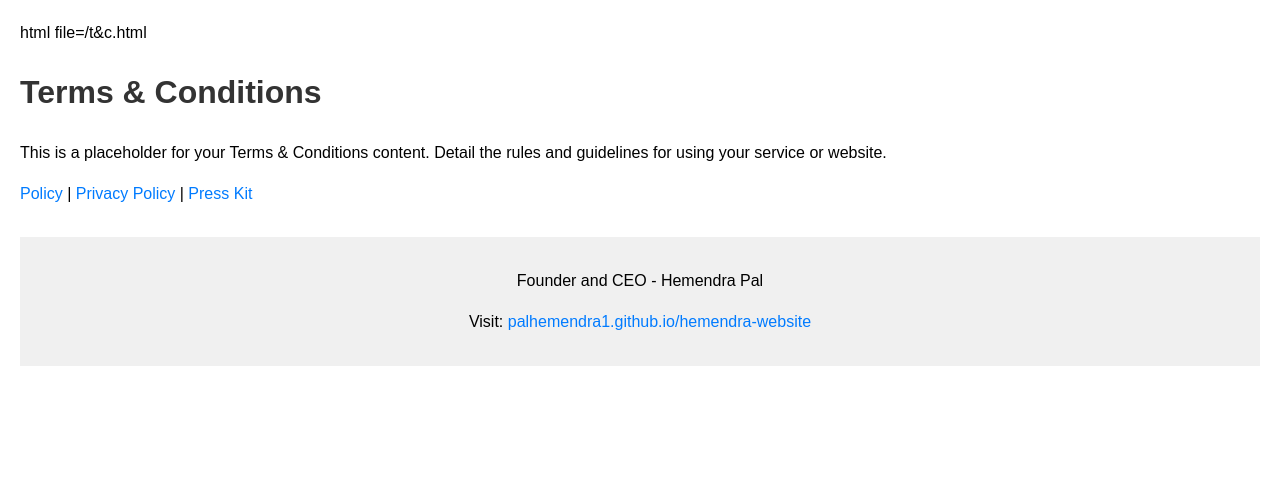
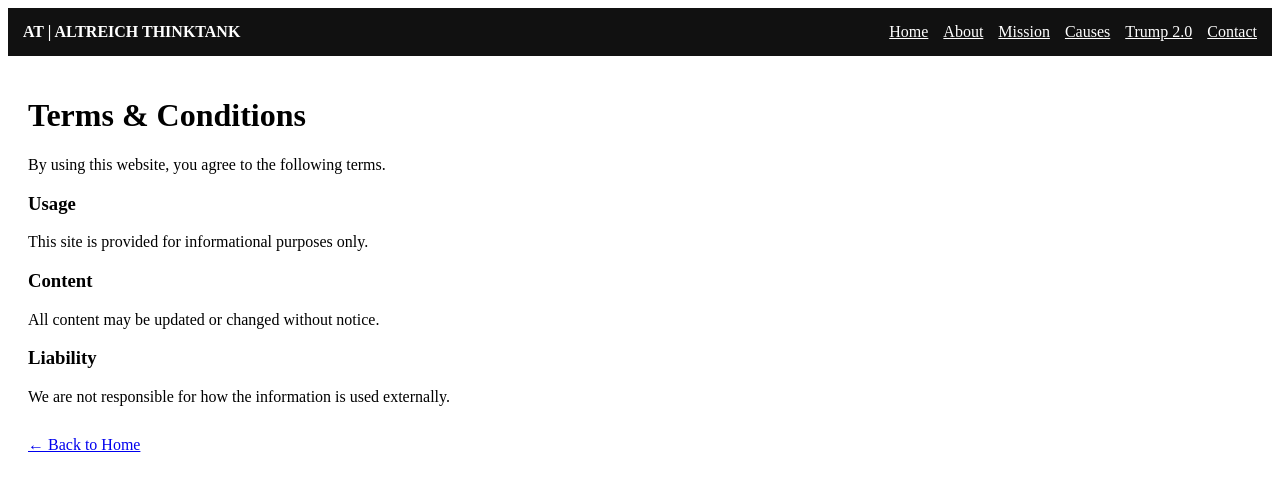
Before and after one commit to palhemendra1/at, a plain HTML site: page terms.html in a window 1280 px wide. Drawn offline with Linux system fonts and the light colour scheme.

Commit message:
Update terms.html

```diff
--- a/terms.html
+++ b/terms.html
@@ -1,29 +1,42 @@
-html file=/t&c.html
 <!DOCTYPE html>
 <html lang="en">
 <head>
-    <meta charset="UTF-8">
-    <meta name="viewport" content="width=device-width, initial-scale=1.0">
-    <title>Terms & Conditions - Your Website</title>
-    <style>
-        body { font-family: sans-serif; line-height: 1.6; margin: 20px; }
-        h1 { color: #333; }
-        a { color: #007bff; text-decoration: none; }
-        a:hover { text-decoration: underline; }
-        .footer { margin-top: 30px; padding: 15px; background-color: #f0f0f0; text-align: center; }
-    </style>
+  <meta charset="UTF-8">
+  <meta name="viewport" content="width=device-width, initial-scale=1.0">
+  <title>Terms & Conditions - AT</title>
 </head>
 <body>
-    <h1>Terms & Conditions</h1>
-    <p>This is a placeholder for your Terms & Conditions content. Detail the rules and guidelines for using your service or website.</p>
-    <p>
-        <a href="policy.html">Policy</a> |
-        <a href="privacy.html">Privacy Policy</a> |
-        <a href="press.html">Press Kit</a>
-    </p>
-    <div class="footer">
-        <p>Founder and CEO - Hemendra Pal</p>
-        <p>Visit: <a href="https://palhemendra1.github.io/hemendra-website">palhemendra1.github.io/hemendra-website</a></p>
-    </div>
+
+<header style="padding:15px;background:#111;color:white;display:flex;justify-content:space-between;align-items:center;flex-wrap:wrap">
+  <div><strong>AT | ALTREICH THINKTANK</strong></div>
+  <nav style="display:flex;gap:15px;flex-wrap:wrap">
+    <a href="/at/index.html" style="color:white">Home</a>
+    <a href="/at/about.html" style="color:white">About</a>
+    <a href="/at/mission.html" style="color:white">Mission</a>
+    <a href="/at/causes.html" style="color:white">Causes</a>
+    <a href="/at/trump-2.0.html" style="color:white">Trump 2.0</a>
+    <a href="/at/contact.html" style="color:white">Contact</a>
+  </nav>
+</header>
+
+<main style="padding:20px;">
+  <h1>Terms & Conditions</h1>
+
+  <p>By using this website, you agree to the following terms.</p>
+
+  <h3>Usage</h3>
+  <p>This site is provided for informational purposes only.</p>
+
+  <h3>Content</h3>
+  <p>All content may be updated or changed without notice.</p>
+
+  <h3>Liability</h3>
+  <p>We are not responsible for how the information is used externally.</p>
+
+  <p style="margin-top:30px;">
+    <a href="/at/index.html">← Back to Home</a>
+  </p>
+</main>
+
 </body>
 </html>
```
